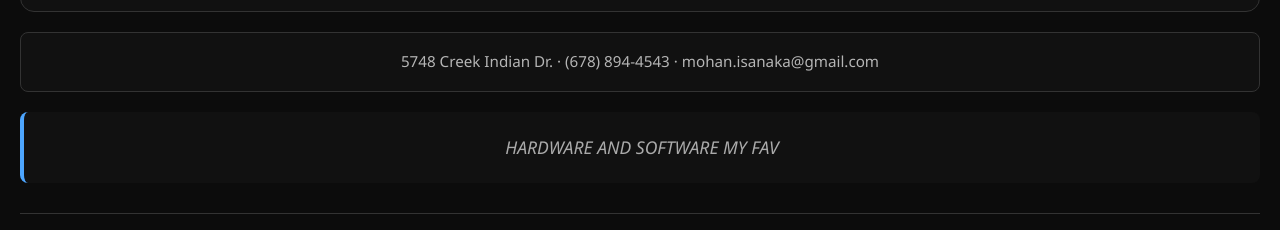
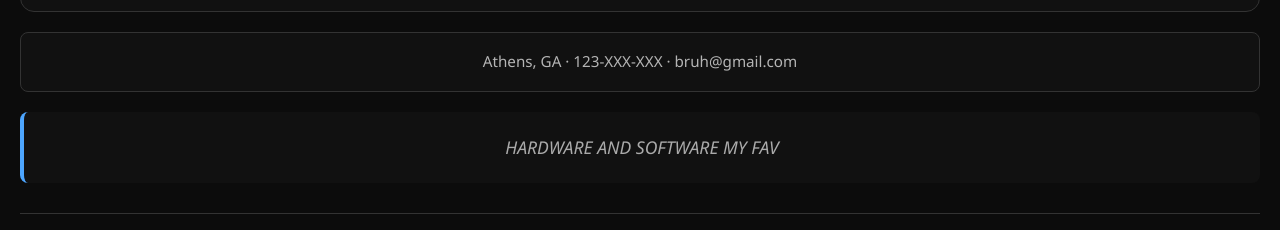
Before and after one commit to Moh4nIR/moh4nir.github.io, a website: page index.html in a window 1280 px wide. Shown: the part 570-800 px from the top of the page. Drawn offline with Linux system fonts and the light colour scheme.

Commit message:
Update index.html

```diff
--- a/index.html
+++ b/index.html
@@ -16,7 +16,7 @@
       <h1>Mohan Isanaka</h1>
       <img src="images/ME_FOR_SURE.png" alt="Portrait of Mohan Isanaka">
     </header>
-    <p class="address">5748 Creek Indian Dr. · (678) 894-4543 · mohan.isanaka@gmail.com</p>
+    <p class="address">Athens, GA · 123-XXX-XXX · bruh@gmail.com</p>
     <p class="tagline">HARDWARE AND SOFTWARE MY FAV</p>
     <hr>
     <section>
```
